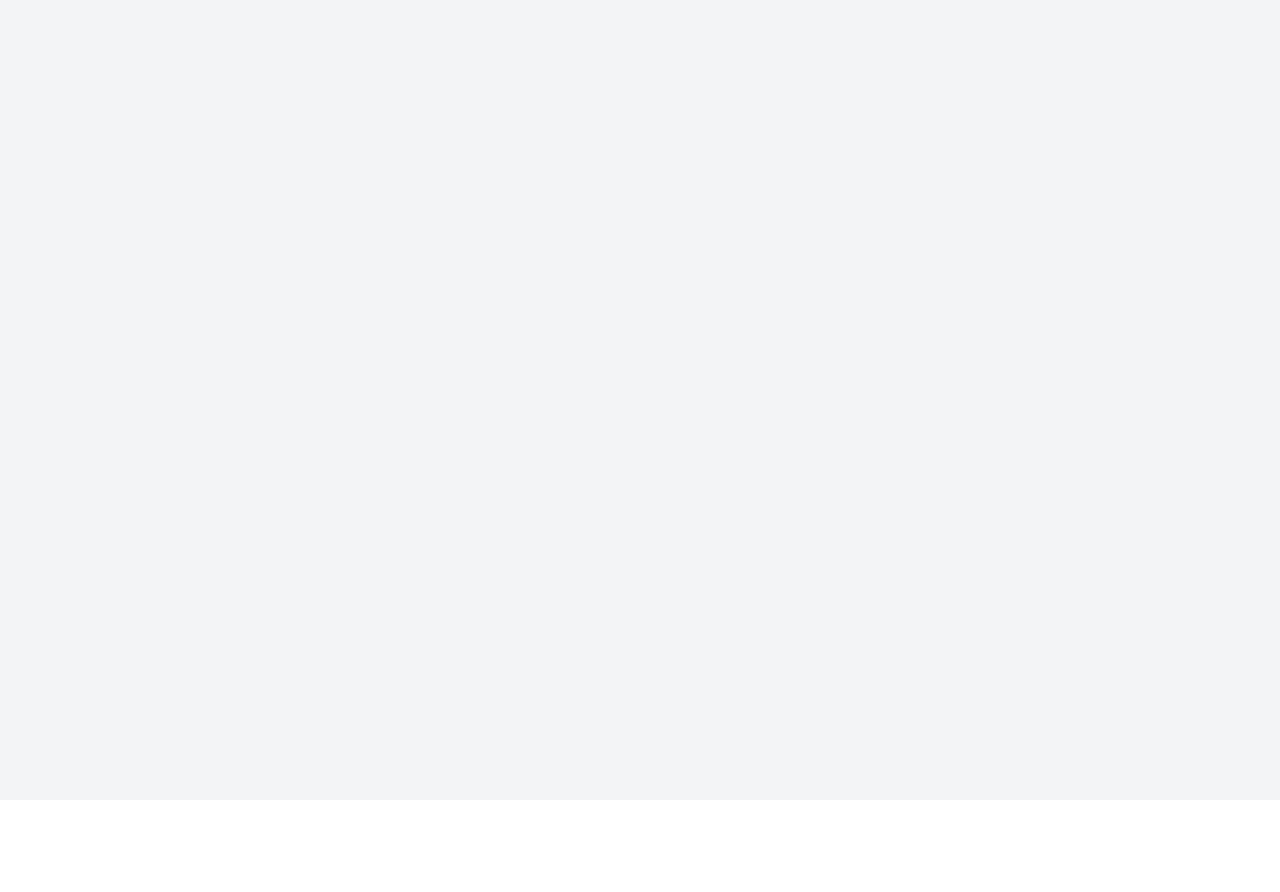
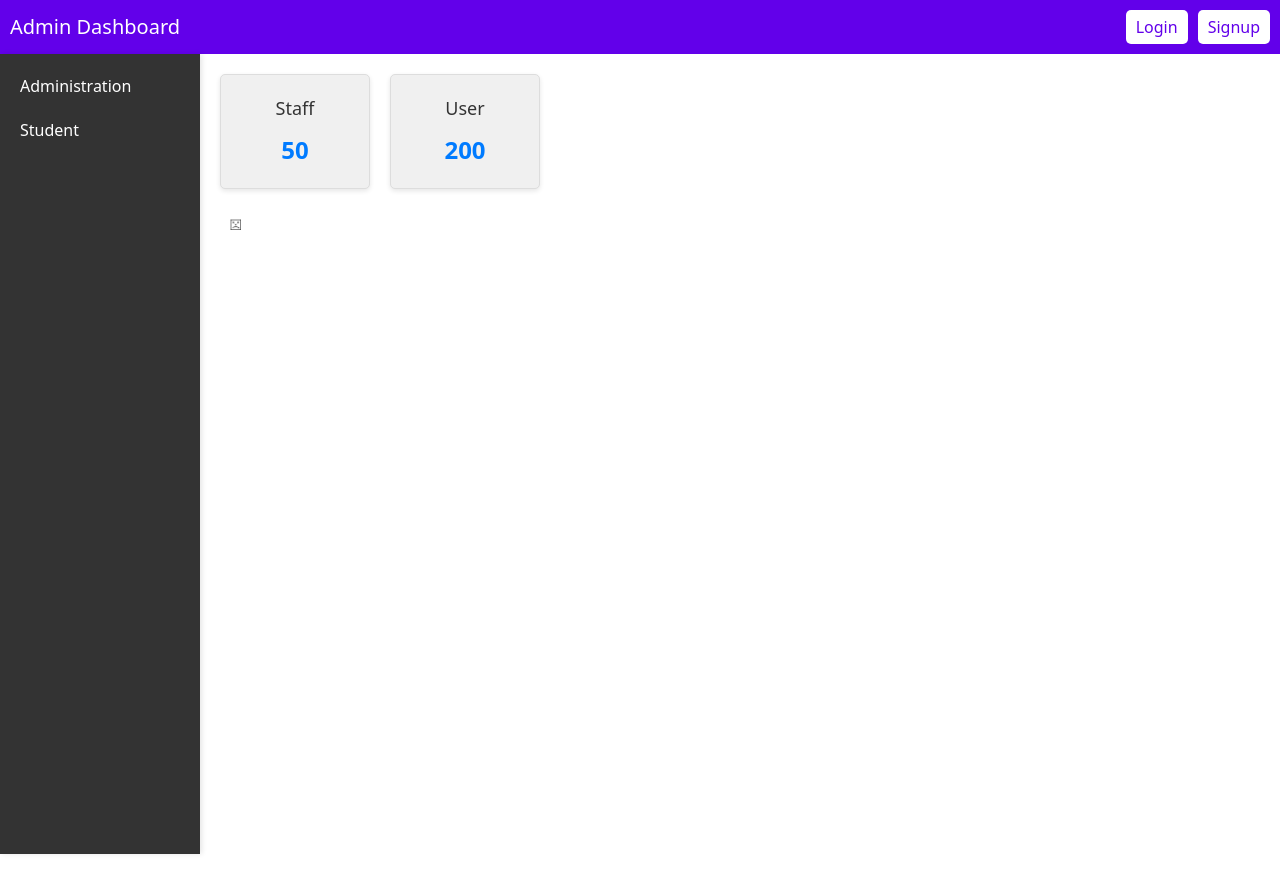
Before and after one commit to Istart-macbell/Library_frontend, a React (Create React App) app: page / in a window 1280 px wide. Shown: the top 892 px of the page. Before the commit the page ends 800 px from the top, so only its background shows below. Built offline with nearby package versions, Linux system fonts and the light colour scheme.

Commit message:
Admin Dashboard and routing

```diff
--- a/package.json
+++ b/package.json
@@ -4,9 +4,11 @@
   "private": true,
   "dependencies": {
     "animate.css": "^4.1.1",
+    "chart.js": "^4.4.7",
     "cra-template": "1.2.0",
     "framer-motion": "^11.18.2",
     "react": "^19.0.0",
+    "react-chartjs-2": "^5.3.0",
     "react-dom": "^19.0.0",
     "react-icons": "^5.4.0",
     "react-router-dom": "^7.1.3",
--- a/src/App.js
+++ b/src/App.js
@@ -6,14 +6,26 @@ import Login from './Staff/Login'
 import UserLoginPage from './User/UserLogin';
 import UserSidebar from './User/Usersidebar';
 import UserDashboard from './User/Dashboard';
+import Admin from "./components/Admin"
+import DashboardBlock from './components/DashboardBlock';
+import GrowthGraph from './components/GrowthGraph';
+import Navbar from './components/Navbar';
+import Sidebar from './components/Sidebar';
+import PieChart from './components/PieChart';
 function App() {
   return (
     <Router>
     <div>
       <Routes>
         {/* Define routes for each component */}
-        <Route path="/" element={<Signup />} />
+        <Route path="/signup" element={<Signup />} />
         <Route path="/admin-login" element={<AdminLogin />} />
+        <Route path="/" element={<Admin/>}> </Route>
+      <Route path="/dashboardB" element={<DashboardBlock/>}> </Route>
+      <Route path="/growthgraph" element={<GrowthGraph/>}> </Route>
+      <Route path="/navbar" element={<Navbar/>}> </Route>
+      <Route path="/sidebar" element={<Sidebar/>}> </Route>
+      <Route path="/piechart" element={<PieChart/>}> </Route>
 
 
 
@@ -37,8 +49,6 @@ function App() {
       </Routes>
     </div>
   </Router>
-
-  );
+  )
 }
-
 export default App;
--- /dev/null
+++ b/src/components/Admin.css
@@ -0,0 +1,59 @@
+.app {
+    display: flex;
+    flex-direction: column;
+    height: 100vh;
+  }
+
+  .dashboard {
+    display: flex;
+    flex: 1;
+  }
+
+  .sidebar {
+    width: 200px;
+    background: #333;
+    color: white;
+    padding: 10px;
+  }
+
+  .content {
+    flex: 1;
+    padding: 20px;
+  }
+
+  .dashboard-blocks {
+    display: flex;
+    gap: 20px;
+  }
+
+  .dashboard-block {
+    background: #f0f0f0;
+    padding: 20px;
+    border-radius: 5px;
+    text-align: center;
+  }
+
+  .charts {
+    margin-top: 20px;
+    display: flex;
+    flex-direction: column;
+    gap: 20px;
+  }
+
+  .navbar {
+    display: flex;
+    justify-content: space-between;
+    padding: 10px;
+    background: #6200ea;
+    color: white;
+  }
+
+  .navbar .btn {
+    margin-left: 10px;
+    background: white;
+    color: #6200ea;
+    border: none;
+    padding: 5px 10px;
+    border-radius: 5px;
+    cursor: pointer;
+  }
--- /dev/null
+++ b/src/components/Admin.jsx
@@ -0,0 +1,30 @@
+import React from 'react';
+import Sidebar from './Sidebar.jsx';
+import Navbar from './Navbar.jsx';
+import DashboardBlock from './DashboardBlock.jsx';
+import PieChart from './PieChart.jsx';
+import GrowthGraph from './GrowthGraph.jsx';
+import './Admin.css';
+
+const Admin = () => {
+  return (
+    <div className="app">
+      <Navbar />
+      <div className="dashboard">
+        <Sidebar />
+        <div className="content">
+          <div className="dashboard-blocks">
+            <DashboardBlock title="Staff" count={50} />
+            <DashboardBlock title="User" count={200} />
+          </div>
+          <div className="charts">
+            <PieChart />
+            <GrowthGraph />
+          </div>
+        </div>
+      </div>
+    </div>
+  );
+};
+
+export default Admin;
--- /dev/null
+++ b/src/components/DashboardBlock.css
@@ -0,0 +1,21 @@
+.dashboard-block {
+    background: #f8f9fa;
+    padding: 20px;
+    border: 1px solid #ddd;
+    border-radius: 5px;
+    text-align: center;
+    width: 150px;
+    box-shadow: 0 2px 5px rgba(0, 0, 0, 0.1);
+  }
+
+  .dashboard-block h2 {
+    margin: 0 0 10px;
+    font-size: 18px;
+    color: #333;
+  }
+
+  .dashboard-block p {
+    font-size: 24px;
+    font-weight: bold;
+    color: #007bff;
+  }
--- /dev/null
+++ b/src/components/DashboardBlock.jsx
@@ -0,0 +1,13 @@
+import React from 'react';
+import './DashboardBlock.css';
+
+const DashboardBlock = ({ title, count }) => {
+  return (
+    <div className="dashboard-block">
+      <h2>{title}</h2>
+      <p>{count}</p>
+    </div>
+  );
+};
+
+export default DashboardBlock;
--- /dev/null
+++ b/src/components/GrowthGraph.jsx
@@ -0,0 +1,20 @@
+import React from 'react';
+import { Line } from 'react-chartjs-2';
+
+const GrowthGraph = () => {
+  const data = {
+    labels: ['January', 'February', 'March', 'April'],
+    datasets: [
+      {
+        label: 'Growth',
+        data: [30, 40, 50, 70],
+        borderColor: '#4caf50',
+        fill: false,
+      },
+    ],
+  };
+
+  return <Line data={data} />;
+};
+
+export default GrowthGraph;
--- /dev/null
+++ b/src/components/Navbar.css
@@ -0,0 +1,28 @@
+.navbar {
+    display: flex;
+    justify-content: space-between;
+    align-items: center;
+    padding: 10px 20px;
+    background: #6200ea;
+    color: white;
+  }
+
+  .navbar h1 {
+    margin: 0;
+    font-size: 20px;
+  }
+
+  .navbar .btn {
+    margin-left: 10px;
+    background: white;
+    color: #6200ea;
+    border: none;
+    padding: 5px 10px;
+    border-radius: 5px;
+    cursor: pointer;
+    transition: background 0.3s;
+  }
+
+  .navbar .btn:hover {
+    background: #f3e5f5;
+  }
--- /dev/null
+++ b/src/components/Navbar.jsx
@@ -0,0 +1,22 @@
+import React from 'react';
+import './Navbar.css';
+import { useNavigate } from 'react-router-dom';
+
+const Navbar = () => {
+
+  const navigate = useNavigate();
+
+  return (
+    <nav className="navbar">
+      <h1>Admin Dashboard</h1>
+      <div>
+        <button className="btn"
+        onClick={()=>navigate('/login')}>Login</button>
+        <button className="btn"
+        onClick={()=>navigate('/signup')}>Signup</button>
+      </div>
+    </nav>
+  );
+};
+
+export default Navbar;
--- /dev/null
+++ b/src/components/PieChart.jsx
@@ -0,0 +1,36 @@
+import React, { useEffect, useRef } from 'react';
+import { Chart, registerables } from 'chart.js';
+
+Chart.register(...registerables);
+
+const PieChart = () => {
+  const canvasRef = useRef(null);
+  const chartRef = useRef(null);
+
+  useEffect(() => {
+    const ctx = canvasRef.current.getContext('2d');
+    chartRef.current = new Chart(ctx, {
+      type: 'pie',
+      data: {
+        labels: ['Staff', 'User'],
+        datasets: [
+          {
+            data: [50, 200],
+            backgroundColor: ['#ff6384', '#36a2eb'],
+          },
+        ],
+      },
+      options: {
+        responsive: true,
+        maintainAspectRatio: false,
+      },
+    });
+    return () => {
+      chartRef.current.destroy();
+    };
+  }, []);
+
+  return <canvas ref={canvasRef} />;
+};
+
+export default PieChart;
--- /dev/null
+++ b/src/components/Sidebar.css
@@ -0,0 +1,33 @@
+.sidebar {
+    width: 200px;
+    background: #282c34;
+    color: white;
+    height: 100vh;
+    padding: 20px;
+    box-shadow: 2px 0 5px rgba(0, 0, 0, 0.1);
+  }
+
+  .sidebar ul {
+    list-style: none;
+    padding: 0;
+    margin: 0;
+  }
+
+  .sidebar li {
+    padding: 10px;
+    cursor: pointer;
+    transition: background 0.3s;
+  }
+
+  .sidebar li:hover {
+    background: #39404f;
+  }
+
+  .sidebar li ul {
+    margin-left: 10px;
+  }
+
+  .sidebar li ul li {
+    padding: 8px;
+    font-size: 14px;
+  }
--- /dev/null
+++ b/src/components/Sidebar.jsx
@@ -0,0 +1,33 @@
+import React, { useState } from 'react';
+import './Sidebar.css';
+
+const Sidebar = () => {
+  const [openSection, setOpenSection] = useState(null);
+
+  const toggleSection = (section) => {
+    setOpenSection(openSection === section ? null : section);
+  };
+
+  return (
+    <div className="sidebar">
+      <ul>
+        <li onClick={() => toggleSection('section1')}>Administration</li>
+        {openSection === 'section1' && (
+          <ul>
+            <li>Admin Section</li>
+            <li>Academics</li>
+          </ul>
+        )}
+        <li onClick={() => toggleSection('section2')}>Student</li>
+        {openSection === 'section2' && (
+          <ul>
+            <li>Student Info</li>
+            <li>Timetable</li>
+          </ul>
+        )}
+      </ul>
+    </div>
+  );
+};
+
+export default Sidebar;
```
Also changed, not shown: 1 other file (tests, documents, lock files or other folders).
